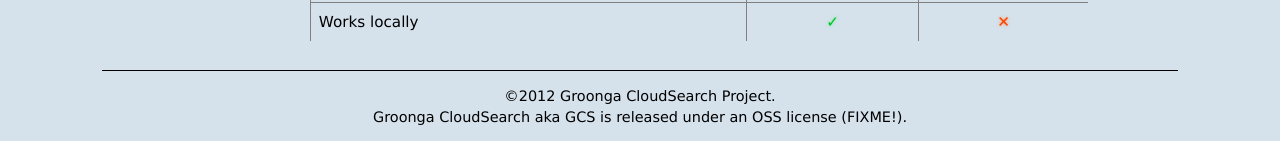
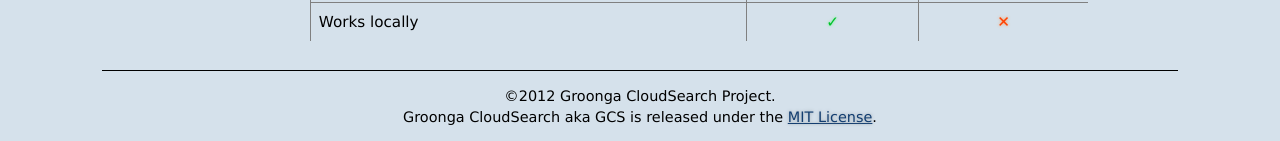
Before and after one commit to groonga/gcs.groonga.org, a Jekyll site: the page built from index.md, in a window 1280 px wide. Shown: the part 1875-2016 px from the top of the page. Built offline with Jekyll 4.4.1, drawn with Linux system fonts in a browser that asks for light colours.

Commit message:
Update lisence description on the page footer

```diff
--- a/_layouts/default.html
+++ b/_layouts/default.html
@@ -23,7 +23,7 @@
     <footer>
       <p id="fork-me"><a href="http://github.com/groonga/gcs" title="Fork me on GitHub">Fork me on GitHub</a></p>
       <p>&copy;2012 Groonga CloudSearch Project.</p>
-      <p>Groonga CloudSearch aka GCS is released under an OSS license (FIXME!).</p>
+      <p>Groonga CloudSearch aka GCS is released under the <a href="http://www.opensource.org/licenses/MIT">MIT License</a>.</p>
     </footer>
   </body>
 </html>
```
